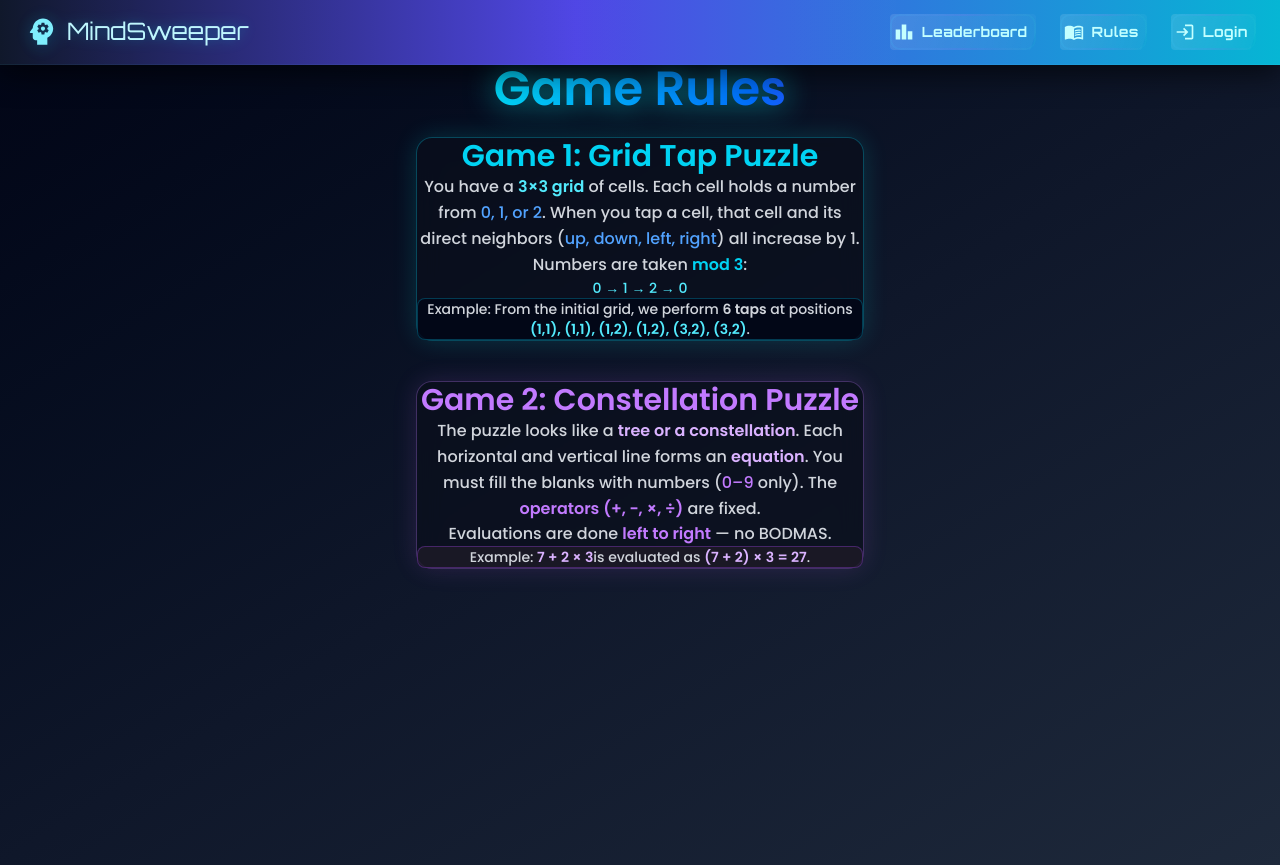
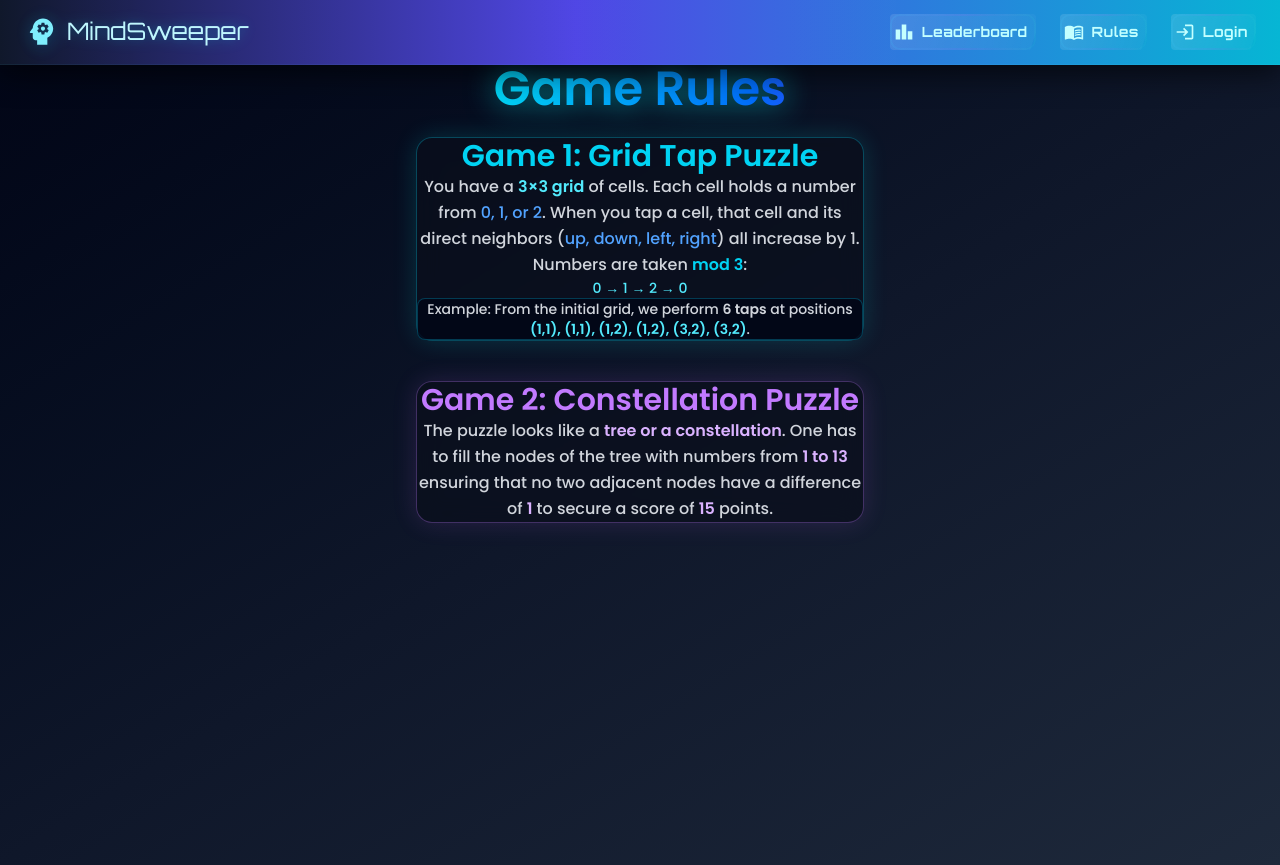
Before and after one commit to RoBWarrior/MINDSWEEPER_AAROHAN_2025, a React app in the folder Frontend/: page /rules in a window 1280 px wide. Built offline with nearby package versions, Linux system fonts and the light colour scheme; the HTML template or start-up script is replaced by a standard one.

Commit message:
Rule page changes

```diff
--- a/Frontend/src/pages/Dashboard/dashboard.jsx
+++ b/Frontend/src/pages/Dashboard/dashboard.jsx
@@ -46,7 +46,7 @@ const Dashboard = () => {
         <span className="p5" />
       </div>
 
-      <main className="w-full flex flex-col items-center justify-center px-6 py-12">
+      <main className="w-full flex flex-col items-center justify-center px-6 py-6">
         <h1 className="mb-16 text-3xl md:text-5xl font-extrabold tracking-wide neon-title text-center">
           Choose Your Challenge
         </h1>
--- a/Frontend/src/pages/Rules/rules.jsx
+++ b/Frontend/src/pages/Rules/rules.jsx
@@ -38,17 +38,8 @@ const RulesPage = () => {
             </h2>
             <p className="leading-relaxed text-gray-300">
               The puzzle looks like a <span className="text-purple-300 font-semibold">tree or a constellation</span>.
-              Each horizontal and vertical line forms an <span className="text-purple-300 font-semibold">equation</span>.
-              You must fill the blanks with numbers (<span className="text-purple-400">0–9</span> only).
-              The <span className="text-purple-400 font-semibold">operators (+, −, ×, ÷)</span> are fixed.
+              One has to fill the nodes of the tree with numbers from <span className="text-purple-300 font-semibold">1 to 13</span> ensuring that no two adjacent nodes have a difference of <span className="text-purple-300 font-semibold">1</span> to secure a score of <span className="text-purple-300 font-semibold">15</span> points.
             </p>
-            <p className="mt-3 text-gray-300">
-              Evaluations are done <span className="text-purple-400 font-semibold">left to right</span> — no BODMAS.
-            </p>
-            <div className="mt-4 p-4 rounded-lg bg-[#1e1b29]/80 border border-purple-500/30 text-gray-300 text-sm">
-              Example: <code className="text-purple-300 font-semibold">7 + 2 × 3</code>
-              is evaluated as <code className="text-purple-300 font-semibold">(7 + 2) × 3 = 27</code>.
-            </div>
           </div>
         </div>
       </div>
```
